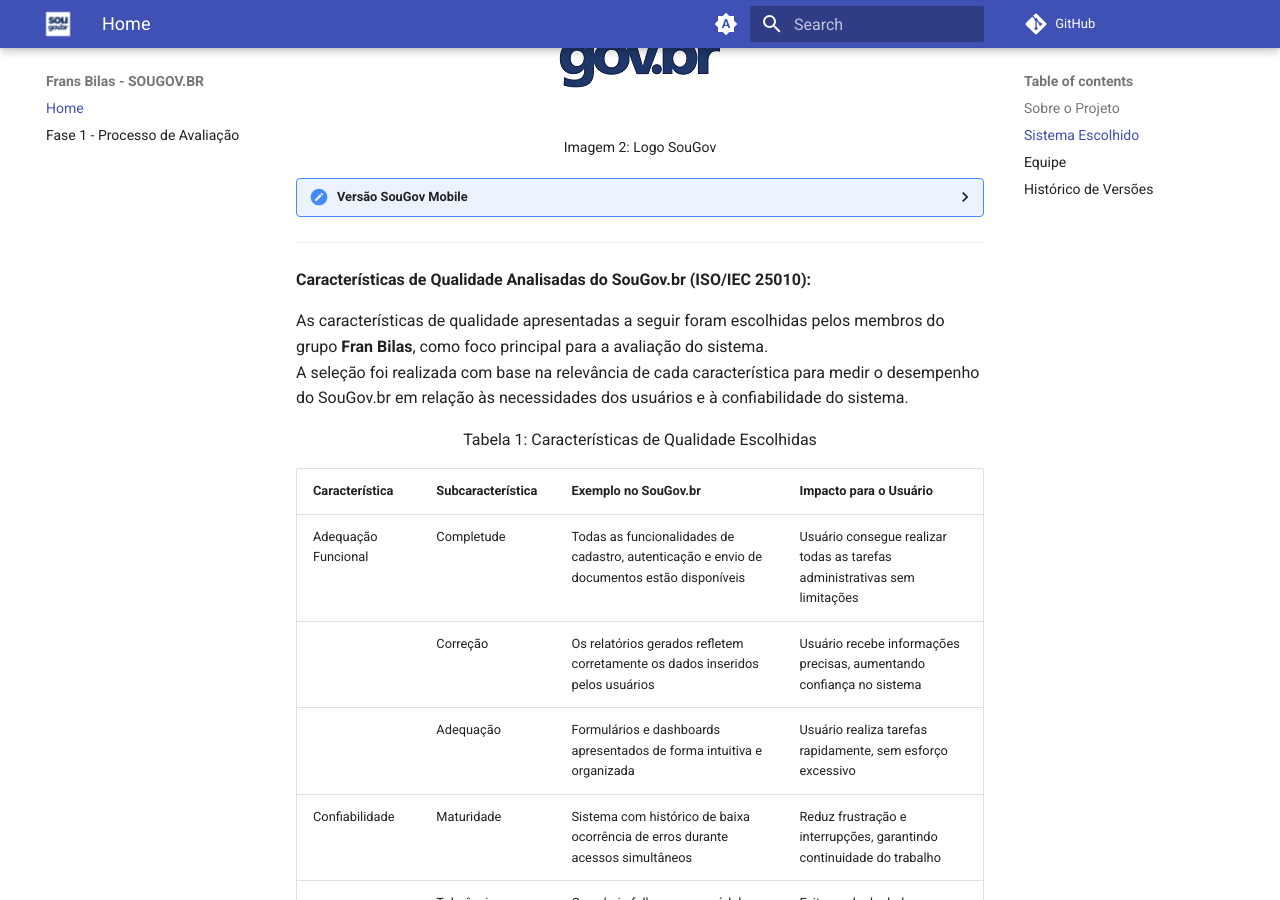
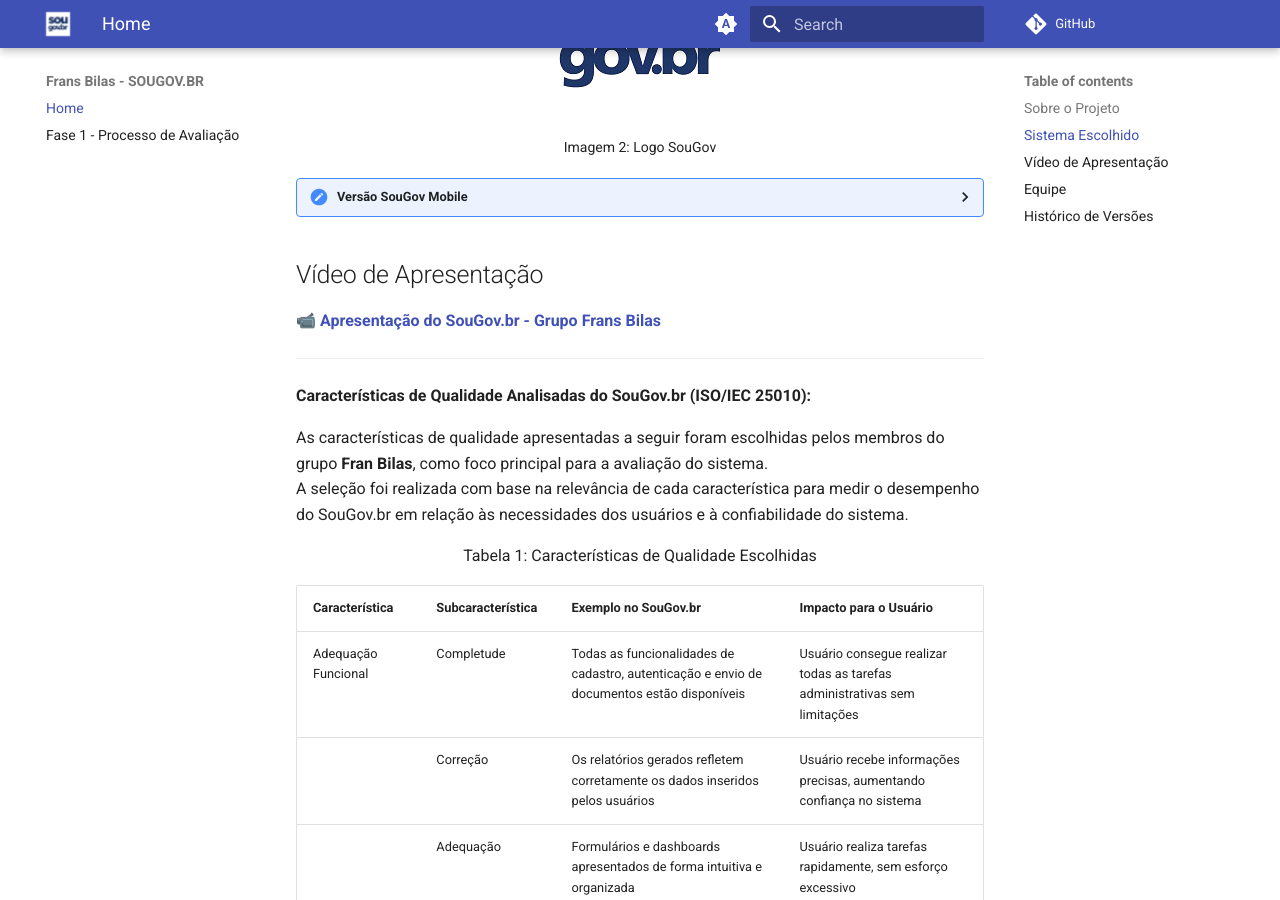
Before and after one commit to felixlaryssa/2025-2_T01_FRANS-BILAS, an MkDocs documentation site: the page built from docs/index.md, in a window 1280 px wide and 900 px high, scrolled down 1452 px. Built offline with MkDocs 1.6.1 and Material for MkDocs 9.7.7, drawn with Linux system fonts in a browser that asks for light colours; comment, search, counter and statistics services are not loaded.

Commit message:
Add presentation video and quality characteristics
Added a presentation video link and quality characteristics section.

```diff
--- a/docs/index.md
+++ b/docs/index.md
@@ -34,7 +34,12 @@ A plataforma foi **escolhida pelo grupo Fran Bilas**, após os membros sugerirem
   Versão 5.573 — Versão mobile utilizada ao longo desta avaliação.
 </details>
 
+## Vídeo de Apresentação
+
+**📹 [Apresentação do SouGov.br - Grupo Frans Bilas](https://www.youtube.com/watch?v=f_8porJ1fho)**
+
 -------
+
 
 **Características de Qualidade Analisadas do SouGov.br (ISO/IEC 25010):**
 
```
